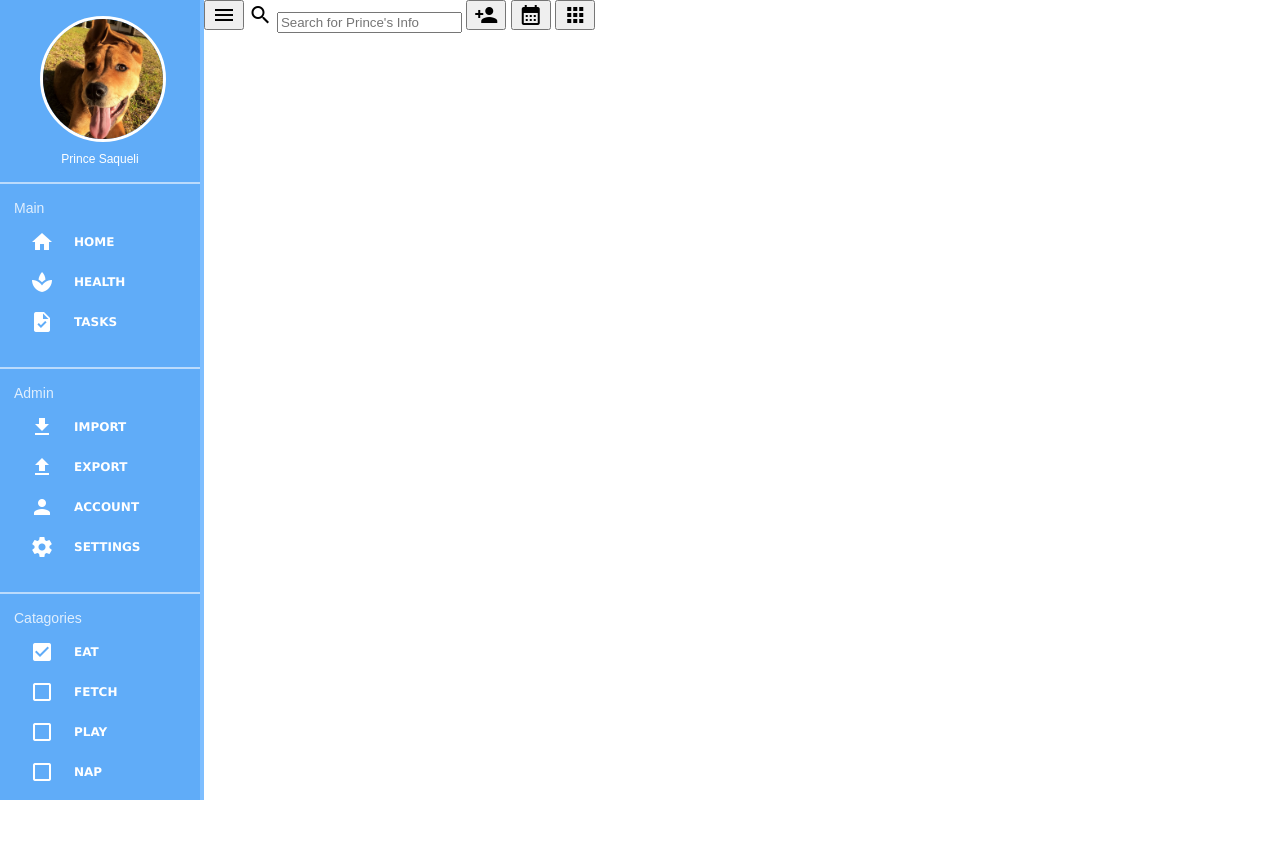
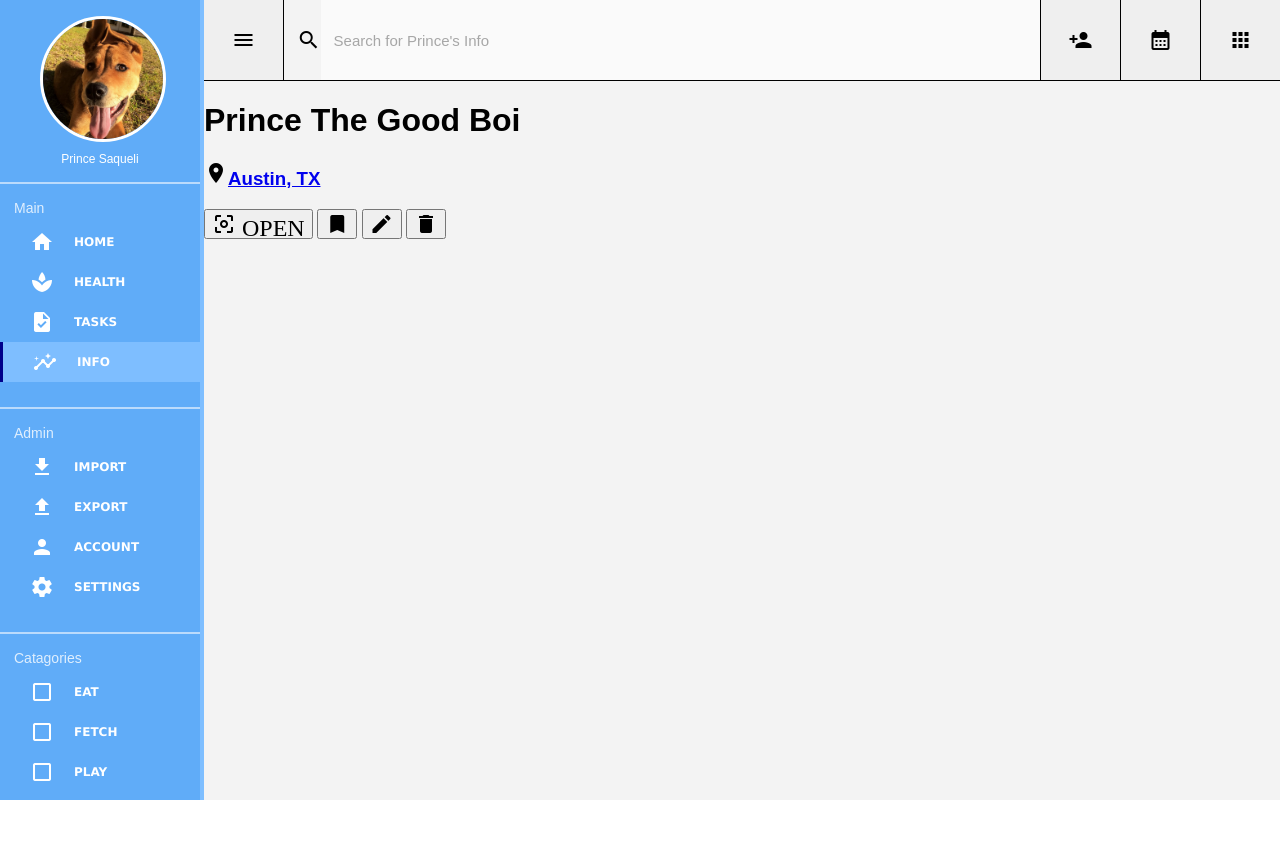
Before and after one commit to mattsaqueli/static-comp, a plain HTML site: page index.html in a window 1280 px wide. Before the commit the page ends 817 px from the top, so only its background shows below. Drawn offline with Linux system fonts and the light colour scheme.

Commit message:
Add Search area

```diff
--- a/index.html
+++ b/index.html
@@ -19,6 +19,7 @@
       <button class="nav-text"><span class="material-icons">home</span>HOME</button>
       <button class="nav-text"><span class="material-icons">spa</span>HEALTH</button>
       <button class="nav-text"><span class="material-icons">task</span>TASKS</button>
+      <button class="nav-text info-button"><span class="material-icons">insights</span>INFO</button>
     </section>
     <section>
     <label class="nav-text">Admin</label>
@@ -29,7 +30,7 @@
     </section>
     <section>
       <label class="nav-text">Catagories</label>
-      <button class="nav-text"><span class="material-icons">check_box</span>EAT</button>
+      <button class="nav-text"><span class="material-icons">check_box_outline_blank</span>EAT</button>
       <button class="nav-text"><span class="material-icons">check_box_outline_blank</span>FETCH</button>
       <button class="nav-text"><span class="material-icons">check_box_outline_blank</span>PLAY</button>
       <button class="nav-text"><span class="material-icons">check_box_outline_blank</span>NAP</button>
@@ -37,13 +38,25 @@
   </nav>
   <main>
     <section class="search-area">
-      <button class="search-bar-button material-icons">menu</button>
-      <span class="material-icons">search</span>
+      <button class="search-menu-button material-icons">menu</button>
+      <span class="material-icons search-icon">search</span>
       <input type="text" placeholder="Search for Prince's Info">
       <button class="search-bar-button material-icons">person_add</button>
       <button class="search-bar-button material-icons">calendar_month</button>
       <button class="search-bar-button material-icons">apps</button>
     </section>
+    <header class="info-header">
+      <div>
+        <h1>Prince The Good Boi</h1>
+        <h3><span class="material-icons">location_on</span><a href="https://www.austintexas.org/">Austin, TX</a></h3>
+      </div>
+      <div class="header-buttons">
+        <button class="material-icons open-button">center_focus_weak<span> OPEN</span></button>
+        <button class="material-icons">bookmark</button>
+        <button class="material-icons">edit</button>
+        <button class="material-icons">delete</button>
+      </div>
+    </header>
   </main>
 </body>
 </html>
--- a/styles.css
+++ b/styles.css
@@ -4,7 +4,15 @@ body {
   font-family: sans-serif;
 }
 
-/* LEFT NAV BAR */
+main {
+  display: flex;
+  flex-direction: column;
+  flex-grow: 1;
+  background-color: #f3f3f3;
+}
+
+
+/* --------------- LEFT NAV BAR --------------- */
 
 nav {
   display: flex;
@@ -63,7 +71,59 @@ nav button {
 
 nav button:hover {
   cursor: pointer;
+  border-left: 3px solid darkblue;
   background-color: rgb(126, 190, 255);
 }
 
-/* SEARCH BAR AREA */
+ .info-button {
+  border-left: 3px solid darkblue;
+  background-color: rgb(126, 190, 255);
+}
+
+
+/* --------------- SEARCH BAR AREA --------------- */
+
+.search-area {
+  display: flex;
+  /* flex-shrink: 0; */
+  height: 80px;
+  border-bottom: 1px solid black;
+}
+
+.search-menu-button {
+  width: 80px;
+  border-style: none;
+  border-right: 1px solid black;
+}
+
+.search-area input {
+  flex-grow: 1;
+  border-style: none;
+  font-size: 15px;
+  padding-left: 1vw;
+  opacity: 60%;
+}
+
+.search-icon {
+  display: flex;
+  align-self: center;
+  padding-left: 1vw;
+}
+
+.search-bar-button {
+  width: 80px;
+  border-style: none;
+  border-left: 1px solid black;
+}
+
+.search-menu-button:hover, .search-bar-button:hover {
+  cursor: pointer;
+  background-color: rgb(232, 232, 232)
+}
+
+/* --------------- HEADER --------------- */
+
+header {
+  display: flex;
+  flex-direction: column;
+}
```
